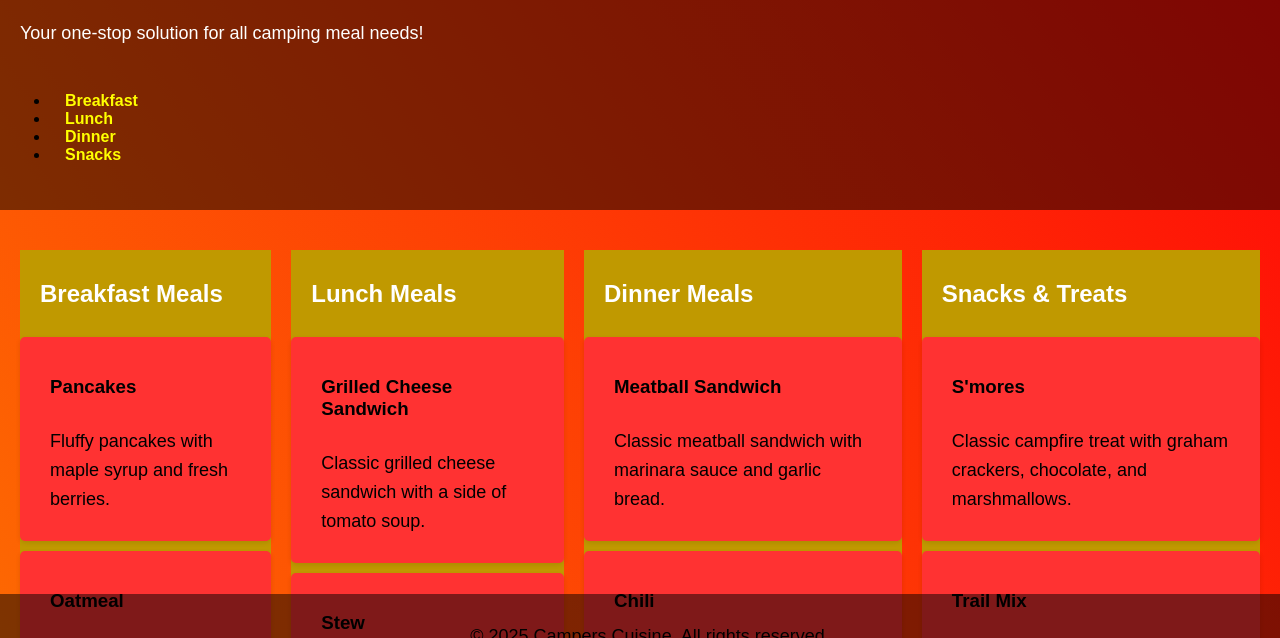
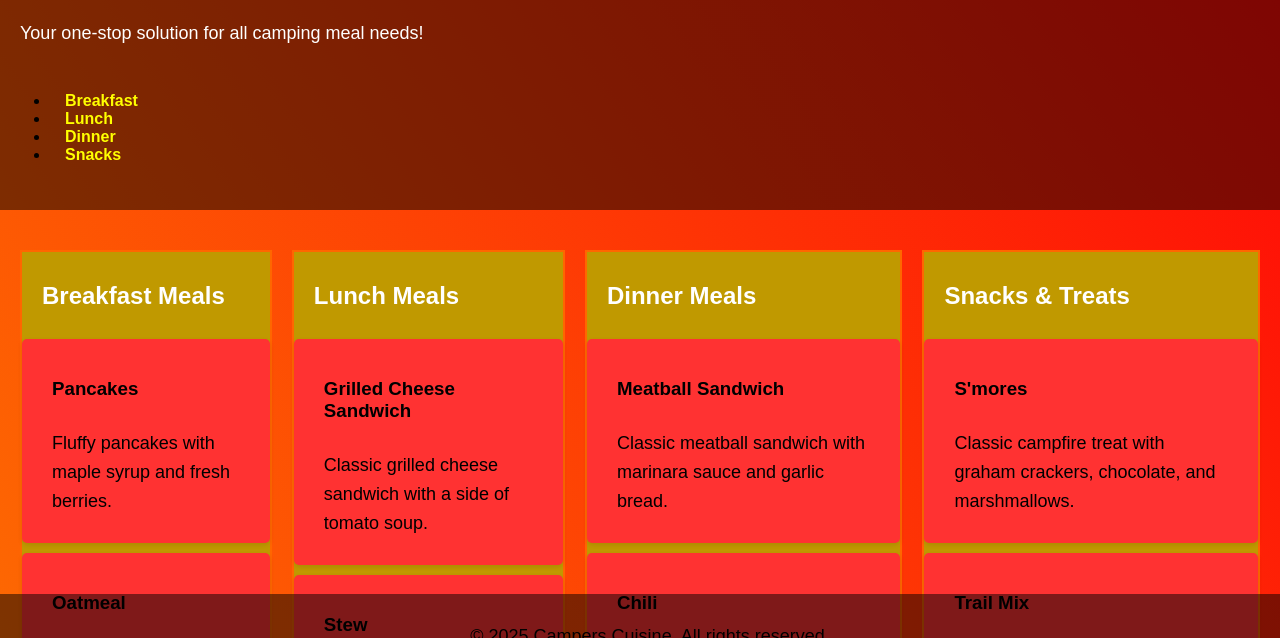
Before and after one commit to brandonsilvi/COMP001B.Week4LectureActivity, a plain HTML site: page index.html in a window 1280 px wide. Shown: the part 121-759 px from the top of the page. Drawn offline with Linux system fonts and the light colour scheme.

Commit message:
removed extra accidental value

```diff
--- a/main.css
+++ b/main.css
@@ -67,7 +67,7 @@ header {
 #breakfast, #lunch, #dinner, #treats {
     margin-bottom: 40px;
     background-color: #c09900;
-    border: #ff6600 2px solid transparent;
+    border: #ff6600 2px solid;
 }
 .content-container {
     display: flex;
```
